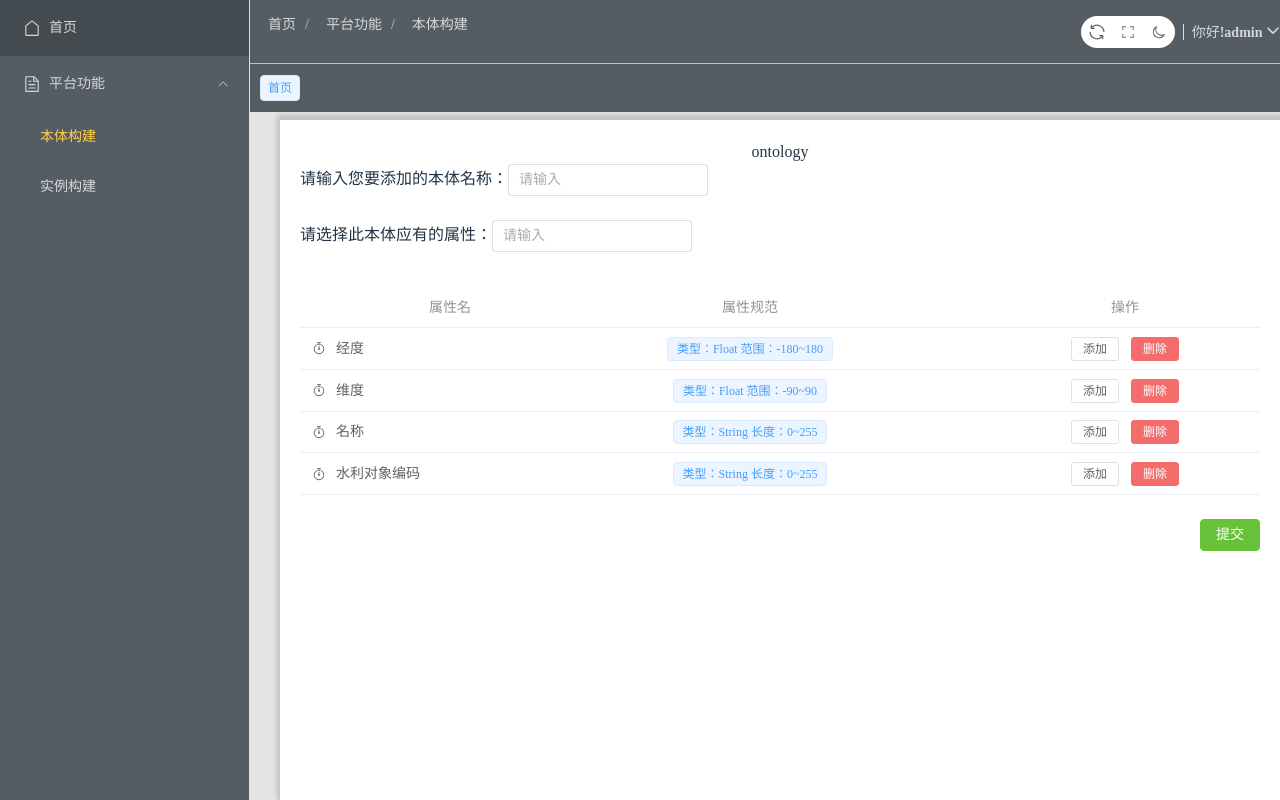
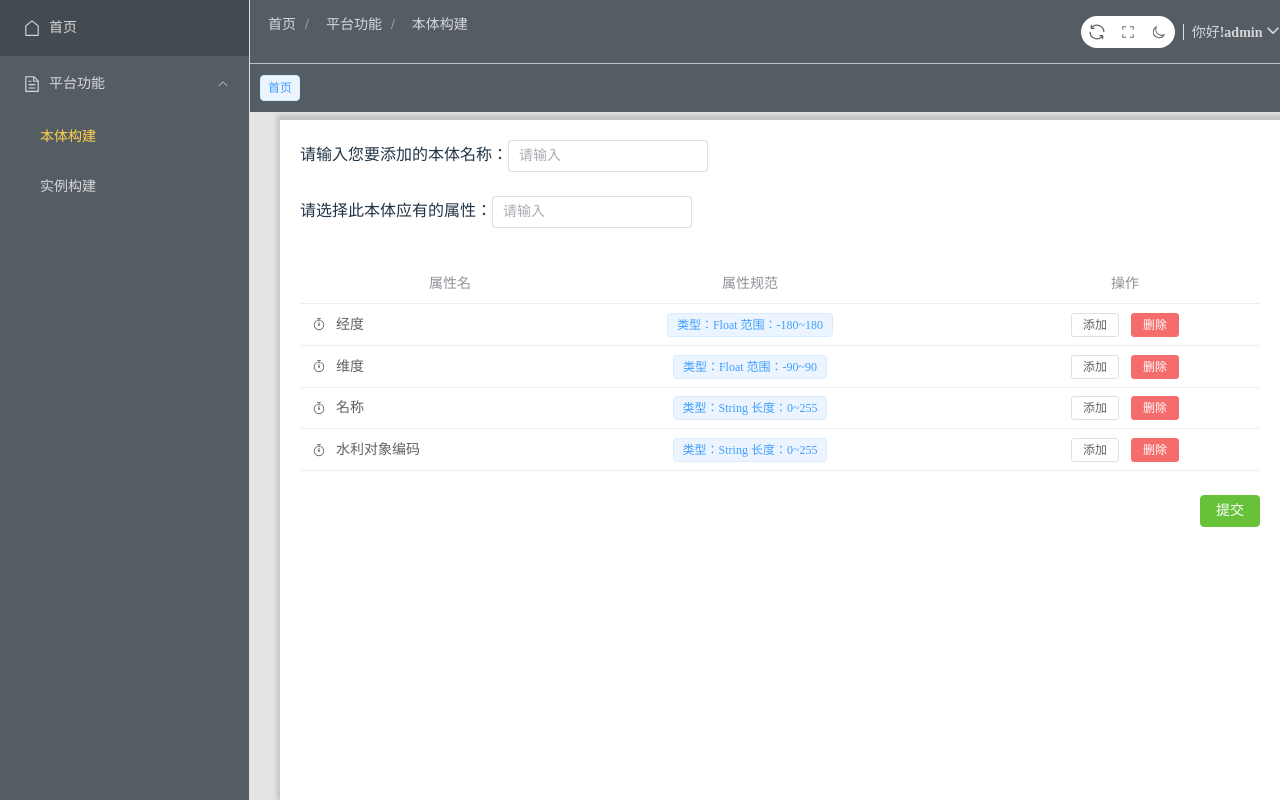
Before and after one commit to Junescara/OntologyTest, a Vue app: page /ontology in a window 1280 px wide. Built offline with nearby package versions, Linux system fonts and the light colour scheme.

Commit message:
提交小测试

```diff
--- a/src/views/system/Ontology.vue
+++ b/src/views/system/Ontology.vue
@@ -1,5 +1,4 @@
 <template>
-  <div>ontology</div>
  <div style="width: 200px;height: 100px;">
     请输入您要添加的本体名称：<el-input placeholder="请输入"></el-input><br><br>
       请选择此本体应有的属性：<el-input placeholder="请输入"></el-input>
```
